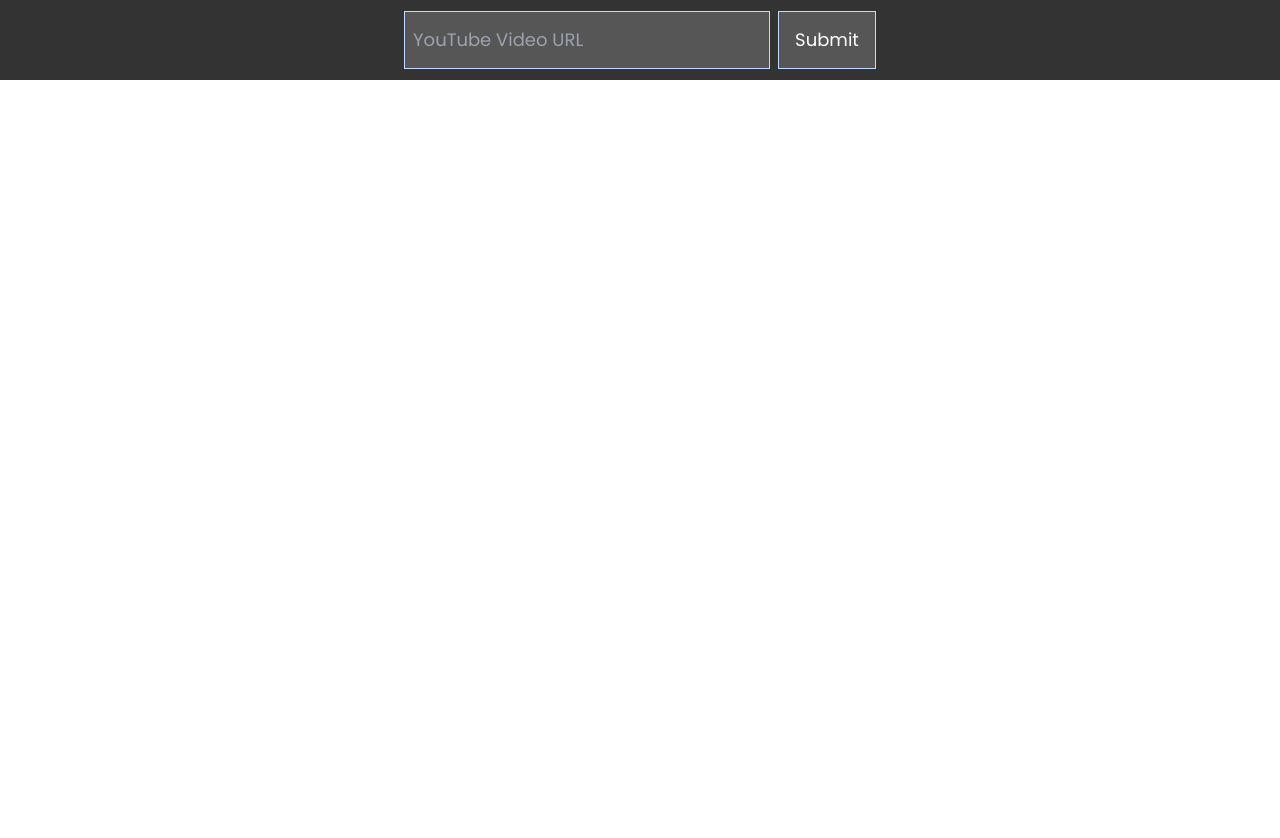
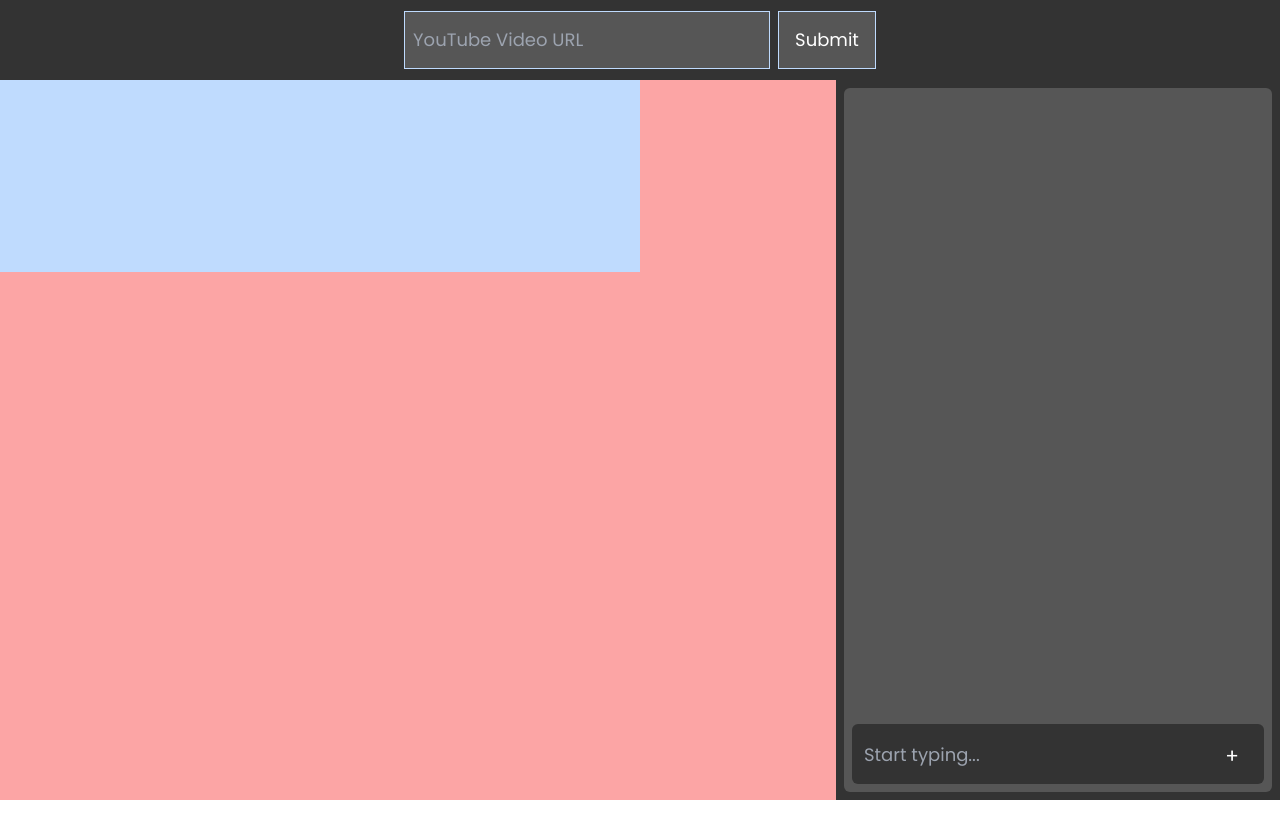
Before and after one commit to PatrickLisiecki/sync-party, a React (Vite) app in the folder client/: page / in a window 1280 px wide. Shown: the top 838 px of the page. After the commit the page ends 800 px from the top, so only its background shows below. Built offline with nearby package versions, Linux system fonts and the light colour scheme; no server answers.

Commit message:
feat: add layout for main page and side bar for chat

```diff
--- a/client/src/App.jsx
+++ b/client/src/App.jsx
@@ -1,5 +1,5 @@
-import socketIO from "socket.io-client";
-const socket = socketIO.connect("http://localhost:4000");
+// import socketIO from "socket.io-client";
+// const socket = socketIO.connect("http://localhost:4000");
 
 import { useState } from "react";
 import Navbar from "./components/Navbar";
@@ -8,6 +8,7 @@ import VideoPlayer from "./components/VideoPlayer";
 function App() {
   const [link, setLink] = useState("");
   const [videoId, setVideoId] = useState("");
+  const [chatMessage, setChatMessage] = useState("");
 
   const handleLinkChange = (newLink) => {
     setLink(newLink);
@@ -34,10 +35,35 @@ function App() {
   };
 
   return (
-    <>
+    <main className="flex min-h-screen w-full flex-col bg-secondary">
       <Navbar link={link} handleLinkChange={handleLinkChange} />
-      <VideoPlayer videoId={videoId} />
-    </>
+      <section className="flex w-full flex-grow flex-row justify-between bg-red-300">
+        <VideoPlayer videoId={videoId} />
+        <aside className="flex min-w-[400px] bg-primary p-2">
+          <div className="flex h-full w-full flex-col justify-start rounded-md bg-secondary">
+            <form className="mx-2 mb-2 mt-auto">
+              <div className="flex h-[60px] w-full flex-row rounded-md bg-primary p-3">
+                <input
+                  type="text"
+                  name="chatMsg"
+                  id="chatMsg"
+                  placeholder="Start typing..."
+                  value={chatMessage}
+                  onChange={(e) => setChatMessage(e.target.value)}
+                  className="h-full flex-grow bg-inherit focus:outline-none"
+                ></input>
+                <button
+                  type="submit"
+                  className="h-[40px] w-[40px] rounded-full text-center text-xl text-white hover:bg-red-500"
+                >
+                  +
+                </button>
+              </div>
+            </form>
+          </div>
+        </aside>
+      </section>
+    </main>
   );
 }
 
--- a/client/src/components/VideoPlayer.jsx
+++ b/client/src/components/VideoPlayer.jsx
@@ -2,7 +2,7 @@ import { useEffect, useState } from "react";
 
 export default function VideoPlayer(videoId) {
   return (
-    <div className="flex min-h-screen w-full items-center justify-center">
+    <div className="flex h-48 min-w-[640px] items-center justify-center bg-blue-200">
       {/* <iframe
         id="ytplayer"
         type="text/html"
```
